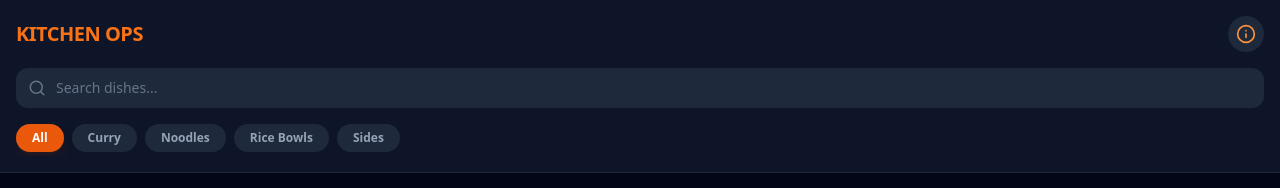
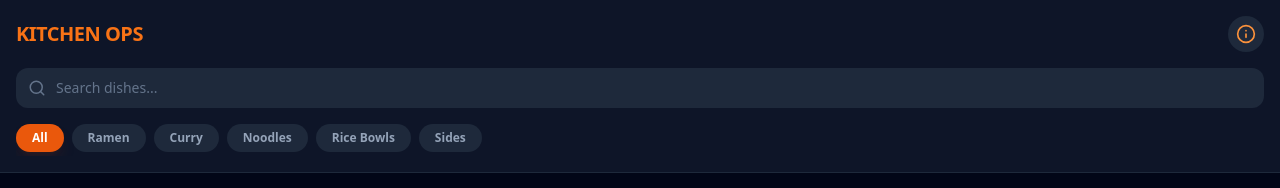
Before and after one commit to me-mehdi/maki-kitchen-ops, a React (Vite) app: page / in a window 1280 px wide. Shown: the top 188 px of the page. Built offline with nearby package versions, Linux system fonts and the light colour scheme; grey boxes are pictures that could not be loaded.

Commit message:
Add Black Tonkotsu, Steak Tataki, and Tan Tan Ramen with 3 VEG rule

```diff
--- a/src/App.jsx
+++ b/src/App.jsx
@@ -266,6 +266,60 @@ const MENU_DATA = [
             "40 seconds in boiling water"
         ],
         sauce: "None"
+    },
+    {
+        id: 15,
+        name: "Black Tonkotsu Ramen",
+        category: "Ramen",
+        dietary: ["Pork"],
+        cookTime: "Boil",
+        cookTemp: "Hot",
+        image: "https://www.makiramen.com/wp-content/uploads/2024/11/Black-Tonkotsu-Ramen.png",
+        ingredients: [
+            "3 VEG (2 pinch Wakame, 4 pinch Spring Onion, 3-4 Bamboo Shoot)",
+            "Boiled Egg (NO Sesame Seeds)",
+            "1 tbsp Fried Onion",
+            "2-3 pcs Cha Siu",
+            "1 tsp Black Garlic Oil",
+            "14mm ladle Soyu",
+            "1 tsp Garlic Puree"
+        ],
+        sauce: "Tonkotsu Broth"
+    },
+    {
+        id: 16,
+        name: "Steak Tataki Ramen",
+        category: "Ramen",
+        dietary: ["Beef"],
+        cookTime: "Boil",
+        cookTemp: "Hot",
+        image: "https://www.makiramen.com/wp-content/uploads/2024/11/Steak-Tataki.png",
+        ingredients: [
+            "3 VEG (2 pinch Wakame, 4 pinch Spring Onion, 3-4 Bamboo Shoot)",
+            "Boiled Egg & Sesame Seeds",
+            "5-6 Steak Slices",
+            "1 RED SPOON (40g) Tataki Paste"
+        ],
+        sauce: "Broth"
+    },
+    {
+        id: 17,
+        name: "Tan Tan Ramen",
+        category: "Ramen",
+        dietary: ["Pork", "Spicy"],
+        cookTime: "Boil",
+        cookTemp: "Hot",
+        image: "https://www.makiramen.com/wp-content/uploads/2024/11/Tan-Tan-Ramen.png",
+        ingredients: [
+            "Boiled Egg & Sesame Seeds",
+            "4 Finger Pinch Spring Onion",
+            "1 handful Cucumber",
+            "2 RED SPOON Tan Tan Meat",
+            "2-3 Pak Choy Leafs",
+            "1 RED SPOON (40g) Tan Tan Paste",
+            "1 RED SPOON Chilli Beans"
+        ],
+        sauce: "Tan Tan Broth"
     }
 ];
 
@@ -278,7 +332,7 @@ const SAUCE_DATA = {
     "Mayo": ["Japanese Kewpie Mayo", "Egg Yolk", "Rice Vinegar"]
 };
 
-const CATEGORIES = ["All", "Curry", "Noodles", "Rice Bowls", "Sides"];
+const CATEGORIES = ["All", "Ramen", "Curry", "Noodles", "Rice Bowls", "Sides"];
 
 export default function App() {
     const [activeCategory, setActiveCategory] = useState("All");
```
